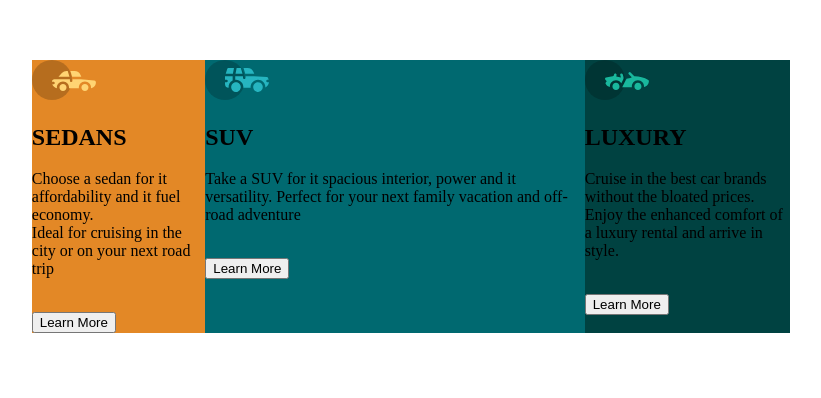
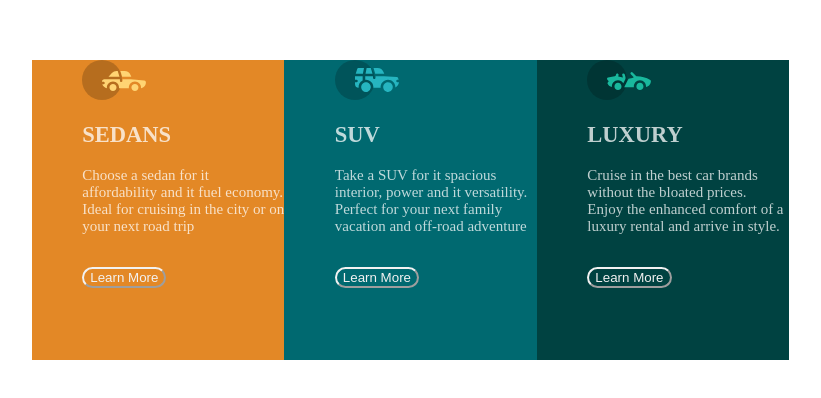
Before and after one commit to EmekaOkocha/singlePageResponsiveDesign, a plain HTML site: page index.html in a window 1280 px wide. Shown: the part 130-528 px from the top of the page, without its empty margins (229-1050 px from the left). Drawn offline with Linux system fonts and the light colour scheme.

Commit message:
adjusted the colors and margins

```diff
--- a/index.html
+++ b/index.html
@@ -5,28 +5,28 @@
     </head>
     <body>
         <main>
-        <div id="sedan">
+        <div id="sedan" class="widthclass">
            <img src="icon-sedans.svg"><br>
            <h2>SEDANS</h2>
            <p>Choose a sedan for it affordability and it fuel economy.<br>
         Ideal for cruising in the city or on your next road trip</p><br>
-        <input type="button" value="Learn More">
+        <button id="bgSedan">Learn More</button>
 
         </div>
-        <div id="suv">
+        <div id="suv" class="widthclass">
             <img src="icon-suvs.svg"><br>
            <h2>SUV</h2>
            <p>Take a SUV for it spacious interior, power and it versatility. Perfect for your next family
             vacation and off-road adventure</p><br>
-            <input type="button" value="Learn More">
+            <button id="bgSuv">Learn More</button>
 
         </div>
-        <div id="luxury">
+        <div id="luxury" class="widthclass">
             <img src="icon-luxury.svg"><br>
            <h2>LUXURY</h2>
            <p>Cruise in the best car brands without the bloated prices.<br> Enjoy the enhanced comfort of a
             luxury rental and arrive in style.</p><br>
-            <input type="button" value="Learn More">
+            <button id="bgLuxury">Learn More</button>
 
         </div>
         </main>
--- a/styles.css
+++ b/styles.css
@@ -1,16 +1,39 @@
 main{
     display: flex;
     width: 60%;
-    height: 60%;
+    height: 100%;
     margin:auto;
     margin-top: 15%;
+    Font-size: 15px;
+    text-align: left;
 }
-#sedan{
+#sedan, #bgSedan{
     background-color: hsl(31, 77%, 52%);
 }
-#suv{
-    background-color: hsl(184, 100%, 22%)
+#suv, #bgSuv{
+    background-color: hsl(184, 100%, 22%);
 }
-#luxury{
-    background-color: hsl(179, 100%, 13%)
+#luxury, #bgLuxury{
+    background-color: hsl(179, 100%, 13%);
 }
+.widthclass{
+    width:33.3%;
+    height:300px;
+}
+p, h2, img{
+   color: hsla(0, 0%, 100%, 0.75);
+   margin-left: 20%;
+}
+button{
+   border-radius:1in;
+   border-color: hsl(0, 0%, 95%);
+   font-family:[Lexend Deca];
+   font-weight: 400;
+   margin-left: 20%;
+   margin-bottom:10%;
+   color:hsl(0, 0%, 95%);
+}
+@media (min-width: 375px) and (max-width: 1440px) {
+
+
+    }
```
